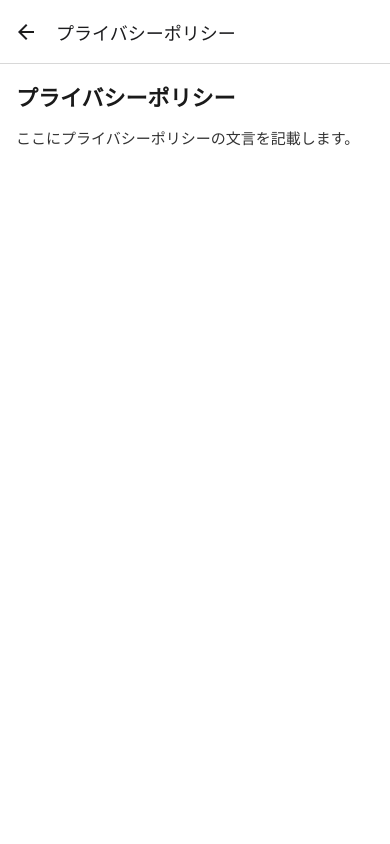
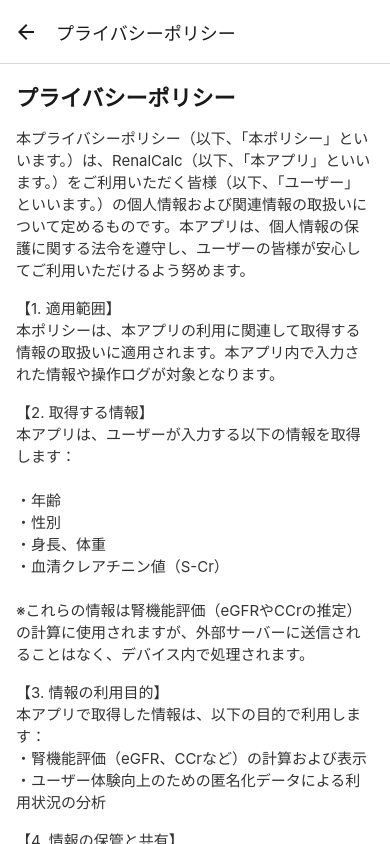
Before and after one commit to yutabee/RenalCalc, a React Native app: screen /PrivacyPolicy in a window 390 px wide. Built offline with nearby package versions, Linux system fonts and the light colour scheme.

Commit message:
Add detailed privacy policy content to PrivacyPolicyScreen

```diff
--- a/src/screens/PrivacyPolicyScreen.tsx
+++ b/src/screens/PrivacyPolicyScreen.tsx
@@ -1,14 +1,78 @@
+// src/screens/PrivacyPolicyScreen.tsx
+
 import React from 'react';
-import {View, Text} from 'react-native';
+import {Text, ScrollView} from 'react-native';
 import {styles} from '../styles';
 
 const PrivacyPolicyScreen: React.FC = () => (
-  <View style={styles.privacyContainer}>
+  <ScrollView style={styles.privacyContainer}>
     <Text style={styles.privacyTitle}>プライバシーポリシー</Text>
+
     <Text style={styles.privacyParagraph}>
-      ここにプライバシーポリシーの文言を記載します。
+      本プライバシーポリシー（以下、「本ポリシー」といいます。）は、RenalCalc（以下、「本アプリ」といいます。）をご利用いただく皆様（以下、「ユーザー」といいます。）の個人情報および関連情報の取扱いについて定めるものです。本アプリは、個人情報の保護に関する法令を遵守し、ユーザーの皆様が安心してご利用いただけるよう努めます。
     </Text>
-  </View>
+
+    <Text style={styles.privacyParagraph}>
+      【1. 適用範囲】{'\n'}
+      本ポリシーは、本アプリの利用に関連して取得する情報の取扱いに適用されます。本アプリ内で入力された情報や操作ログが対象となります。
+    </Text>
+
+    <Text style={styles.privacyParagraph}>
+      【2. 取得する情報】{'\n'}
+      本アプリは、ユーザーが入力する以下の情報を取得します：{'\n\n'}
+      ・年齢{'\n'}
+      ・性別{'\n'}
+      ・身長、体重{'\n'}
+      ・血清クレアチニン値（S-Cr）{'\n\n'}
+      ※これらの情報は腎機能評価（eGFRやCCrの推定）の計算に使用されますが、外部サーバーに送信されることはなく、デバイス内で処理されます。
+    </Text>
+
+    <Text style={styles.privacyParagraph}>
+      【3. 情報の利用目的】{'\n'}
+      本アプリで取得した情報は、以下の目的で利用します：{'\n'}
+      ・腎機能評価（eGFR、CCrなど）の計算および表示{'\n'}
+      ・ユーザー体験向上のための匿名化データによる利用状況の分析
+    </Text>
+
+    <Text style={styles.privacyParagraph}>
+      【4. 情報の保管と共有】{'\n'}
+      本アプリで入力された情報は、アプリ内でのみ処理され、外部サーバーに送信・共有されることはありません。ユーザーがアプリを終了すると、入力情報は保持されず消去されます。
+    </Text>
+
+    <Text style={styles.privacyParagraph}>
+      【5. 第三者提供】{'\n'}
+      本アプリは、法令に基づく場合を除き、ユーザーの同意なく個人情報を第三者に提供することはありません。
+    </Text>
+
+    <Text style={styles.privacyParagraph}>
+      【6. 安全管理措置】{'\n'}
+      当方は、取得した情報を安全に管理し、不正アクセス、漏えい、紛失、毀損の防止に努めます。また、匿名化された利用状況データを使用する場合も、個人が特定されないよう適切な管理を行います。
+    </Text>
+
+    <Text style={styles.privacyParagraph}>
+      【7. ユーザーの権利】{'\n'}
+      ユーザーは、本アプリの利用を中止し、アプリをアンインストールすることで以後の情報取得を停止できます。
+    </Text>
+
+    <Text style={styles.privacyParagraph}>
+      【8. クッキーおよびトラッキング技術】{'\n'}
+      本アプリでは、クッキーや類似のトラッキング技術を使用していません。
+    </Text>
+
+    <Text style={styles.privacyParagraph}>
+      【9. 改定について】{'\n'}
+      本ポリシーは、法令の変更や本アプリの機能追加などにより改定される場合があります。改定が行われた場合、最新のプライバシーポリシーを本アプリ内で表示します。
+    </Text>
+
+    <Text style={styles.privacyParagraph}>
+      【10. お問い合わせ先】{'\n'}
+      本ポリシーに関するお問い合わせは、以下のメールアドレスまでお願いいたします：
+      {'\n\n'}
+      yutabeee@gmail.com
+    </Text>
+
+    <Text style={styles.privacyParagraph}>（最終更新日：2024年12月15日）</Text>
+  </ScrollView>
 );
 
 export default PrivacyPolicyScreen;
```
